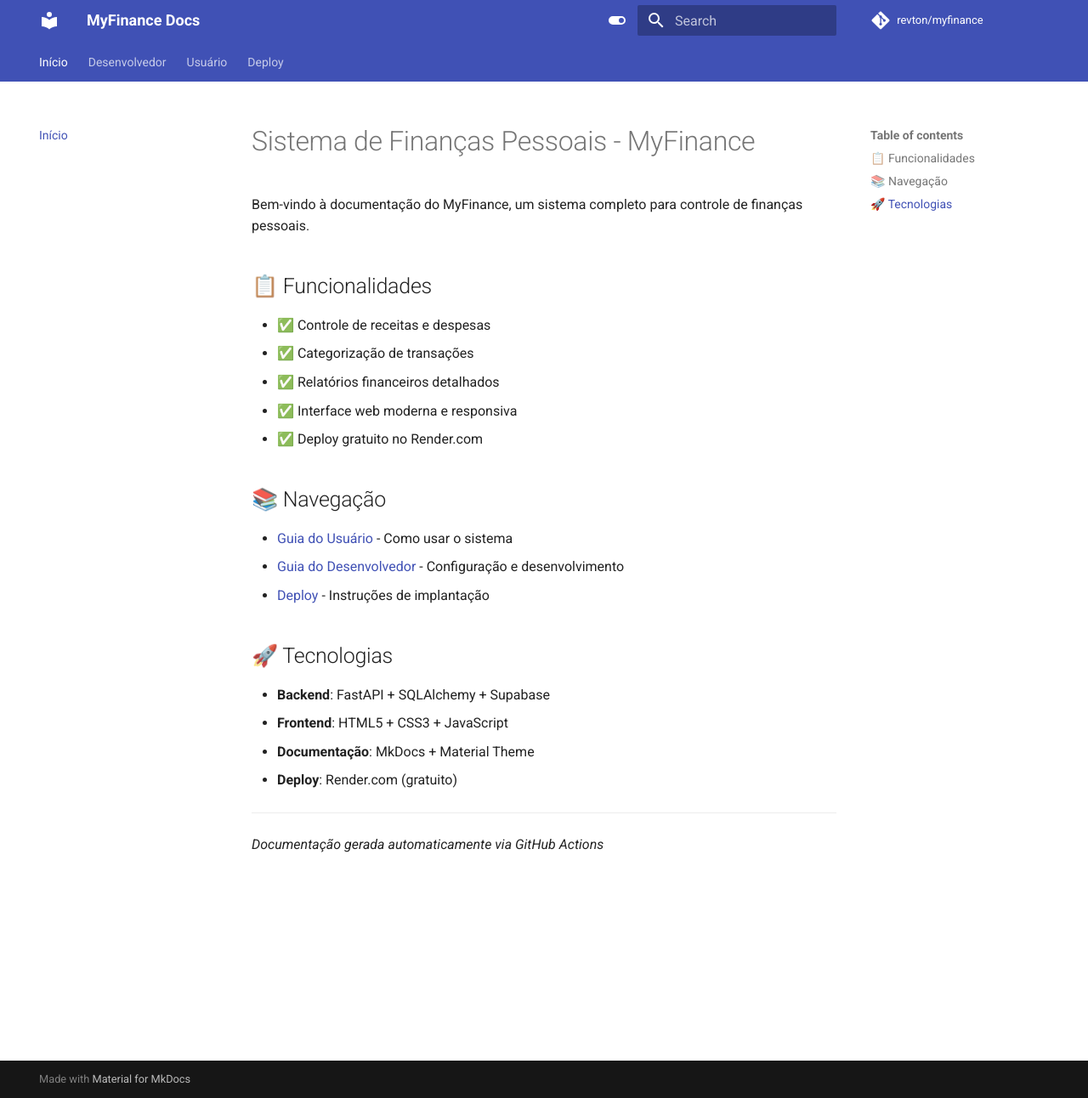
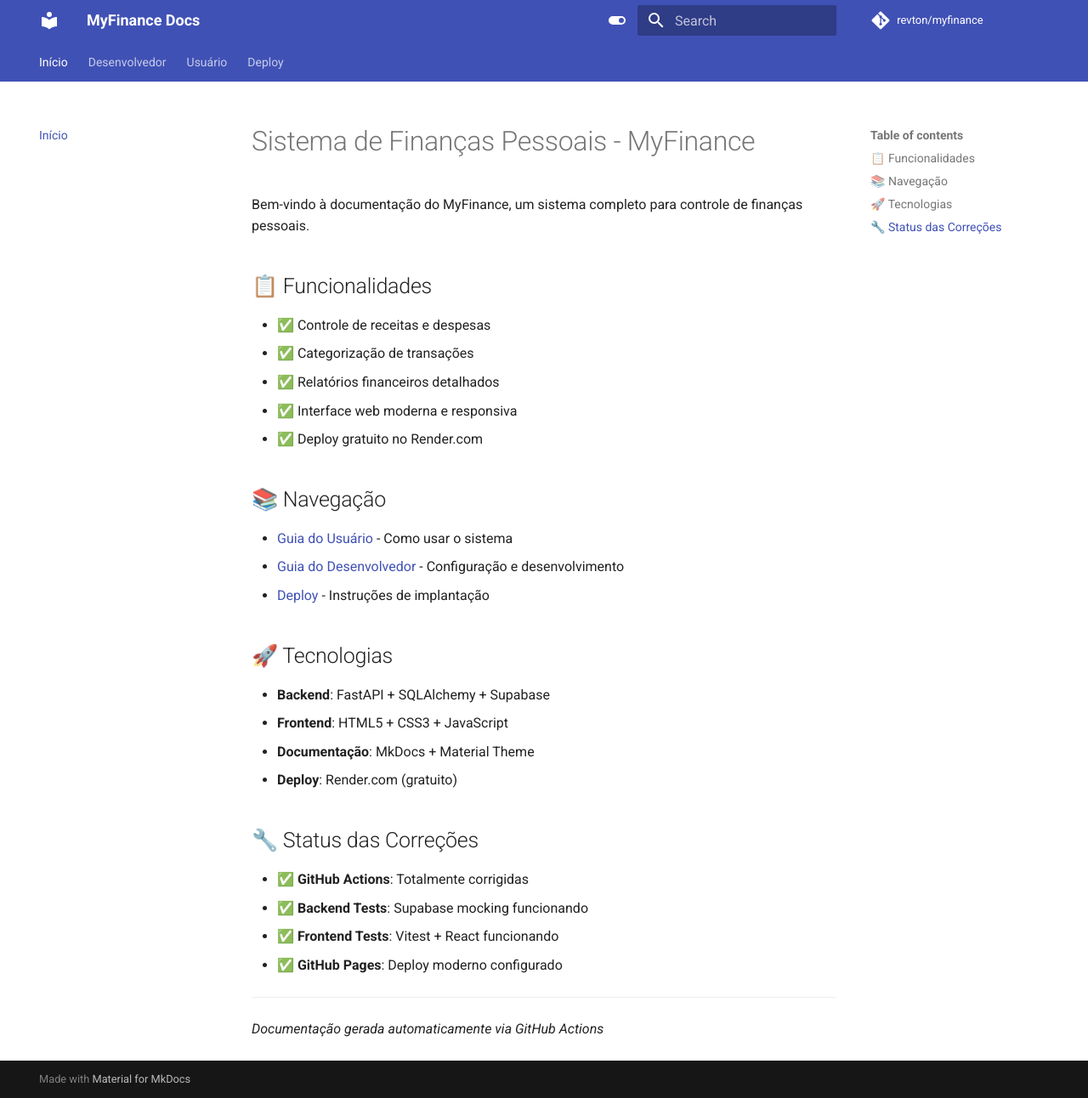
Before and after one commit to revton/myfinance, an MkDocs documentation site: the page built from docs/index.md, in a window 1280 px wide and 1292 px high. Shown: the whole window at 85% size. Built offline with MkDocs 1.6.1 and Material for MkDocs 9.7.7, drawn with Linux system fonts in a browser that asks for light colours; comment, search, counter and statistics services are not loaded.

Commit message:
fix: Ativa deploy GitHub Pages para branches fix/github-actions
- Adiciona condição 'contains(github.ref, fix/github-actions)'
- Permite deploy de documentação durante testes das fixes
- Atualiza docs/index.md com status das correções
- Trigger docs workflow para validar deploy funcionando

Resolves: Documentation deployment não sendo realizado
Issue: GitHub Pages só funcionava na main branch
Test: https://github.com/revton/myfinance/actions/runs/16576250174

```diff
--- a/docs/index.md
+++ b/docs/index.md
@@ -23,8 +23,15 @@ Bem-vindo à documentação do MyFinance, um sistema completo para controle de f
 - **Documentação**: MkDocs + Material Theme
 - **Deploy**: Render.com (gratuito)
 
+## 🔧 Status das Correções
+
+- ✅ **GitHub Actions**: Totalmente corrigidas
+- ✅ **Backend Tests**: Supabase mocking funcionando
+- ✅ **Frontend Tests**: Vitest + React funcionando
+- ✅ **GitHub Pages**: Deploy moderno configurado
+
 ---
 
 *Documentação gerada automaticamente via GitHub Actions*
 
-<!-- Trigger para teste da pipeline - $(date) -->
+<!-- Trigger para teste da pipeline - 2025-01-27 19:30 UTC -->
```
Also changed, not shown: 1 other file.
